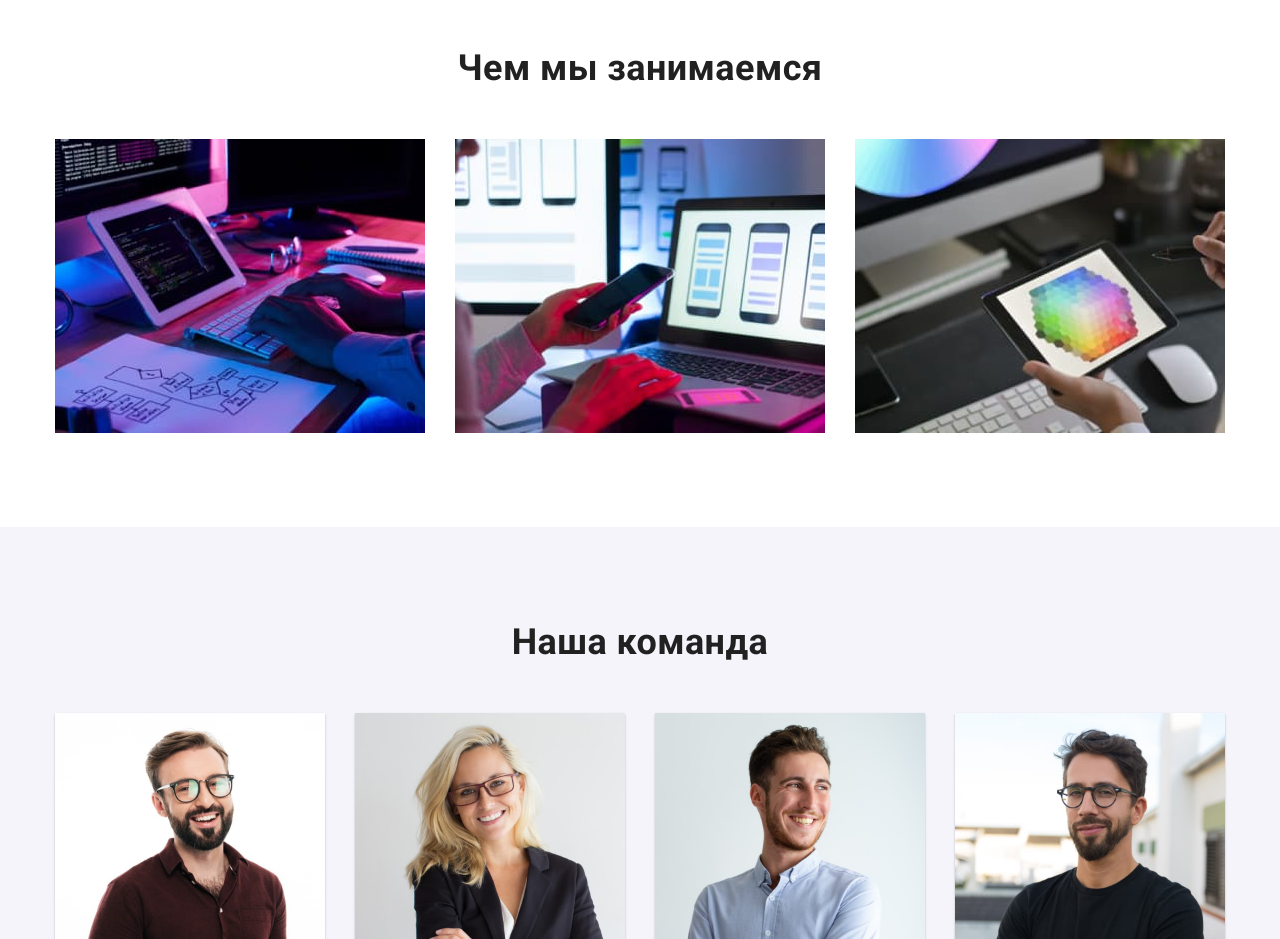
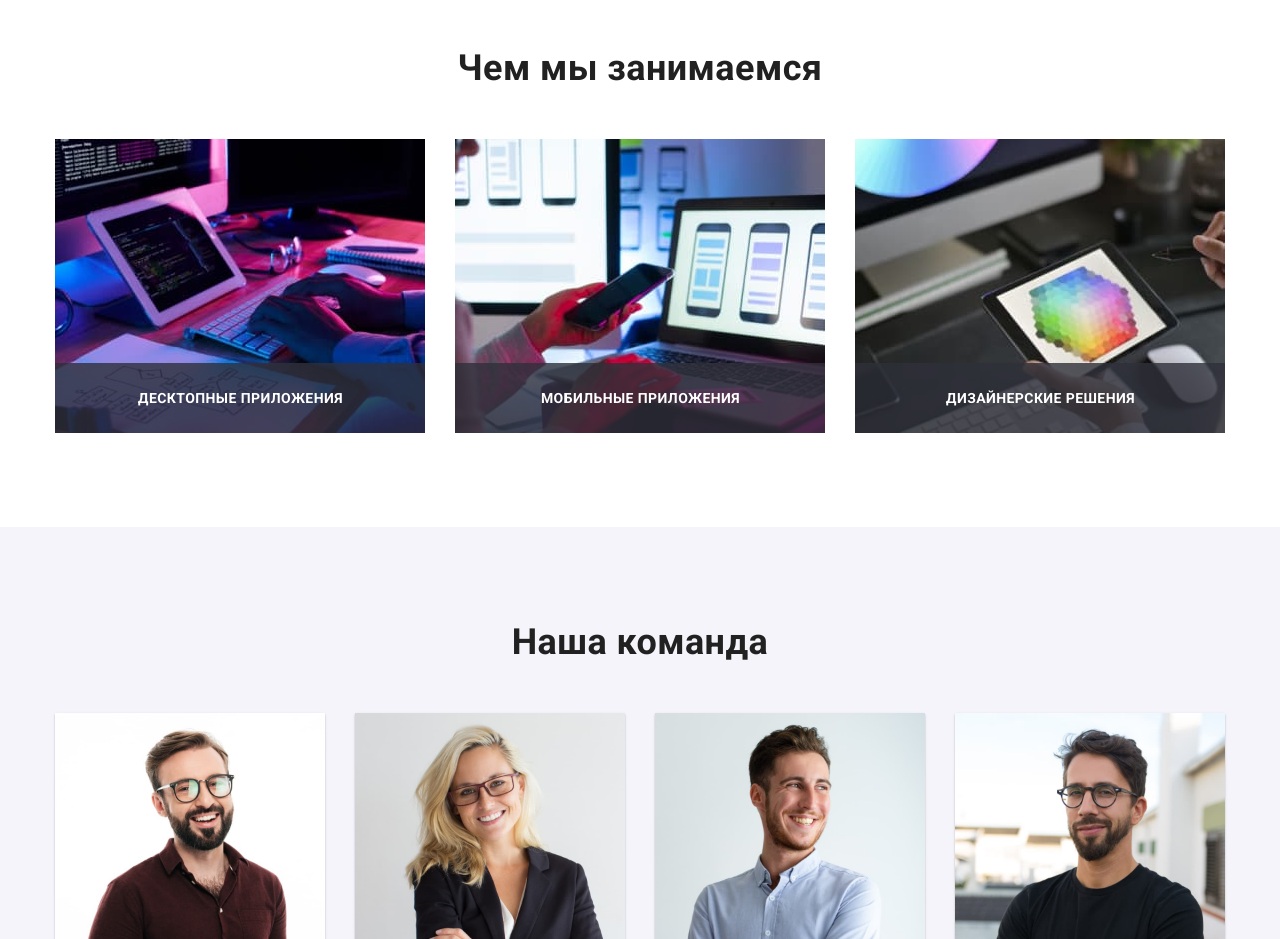
Before and after one commit to BondAndrii/goit-markup-hw-05, a plain HTML site: page index.html in a window 1280 px wide. Shown: the part 1080-2019 px from the top of the page. Drawn offline with nearby package versions, Linux system fonts and the light colour scheme.

Commit message:
Додає підписи під картинками в секції роботи

```diff
--- a/css/styles.css
+++ b/css/styles.css
@@ -308,11 +308,30 @@ body {
 .works-list {
     display: flex;
 }
+.works-li{
+    position: relative;
+}
 .works-li:not(:last-child) {
     margin-right: 30px;
 }
 .works-img {
     display: block;
+}
+.works-title{
+    position: absolute;
+    bottom: 0;
+    width: 100%;
+
+    margin: 0;
+    padding: 27px 82px 27px 83px;
+
+    font-size: 14px;
+    line-height: 16px;
+    text-align: center;
+    text-transform: uppercase;
+
+    color: var(--second-text-color);
+    background: rgba(47, 48, 58, 0.8);
 }
 .team.section {
 background-color: var(--bgc-button-color);
--- a/index.html
+++ b/index.html
@@ -113,9 +113,16 @@
             <div class="container">
                 <h2 class="section-title">Чем мы занимаемся</h2>
                 <ul class="works-list list">
-                    <li class="works-li"><img class="works-img" src="./images/verstsq.jpg" alt="Разработка сайтов" width="370"></li>
-                    <li class="works-li"><img class="works-img" src="./images/imgrazmsq.jpg" alt="Разработка мобильных приложений" width="370"></li>
-                    <li class="works-li"><img class="works-img" src="./images/imgpalitrsq.jpg" alt="Дизайн" width="370"></li>
+                    <li class="works-li">
+                        <img class="works-img" src="./images/verstsq.jpg" alt="Десктопные приложения" width="370">
+                        <h3 class="works-title">Десктопные приложения</h3>
+                    </li>
+                    <li class="works-li"><img class="works-img" src="./images/imgrazmsq.jpg" alt="Мобильные приложения" width="370">
+                        <h3 class="works-title">Мобильные приложения</h3>
+                    </li>
+                    <li class="works-li"><img class="works-img" src="./images/imgpalitrsq.jpg" alt="Дизайнерские решения" width="370">
+                        <h3 class="works-title">Дизайнерские решения</h3>
+                    </li>
                 </ul>
             </div>
         </section>
```
